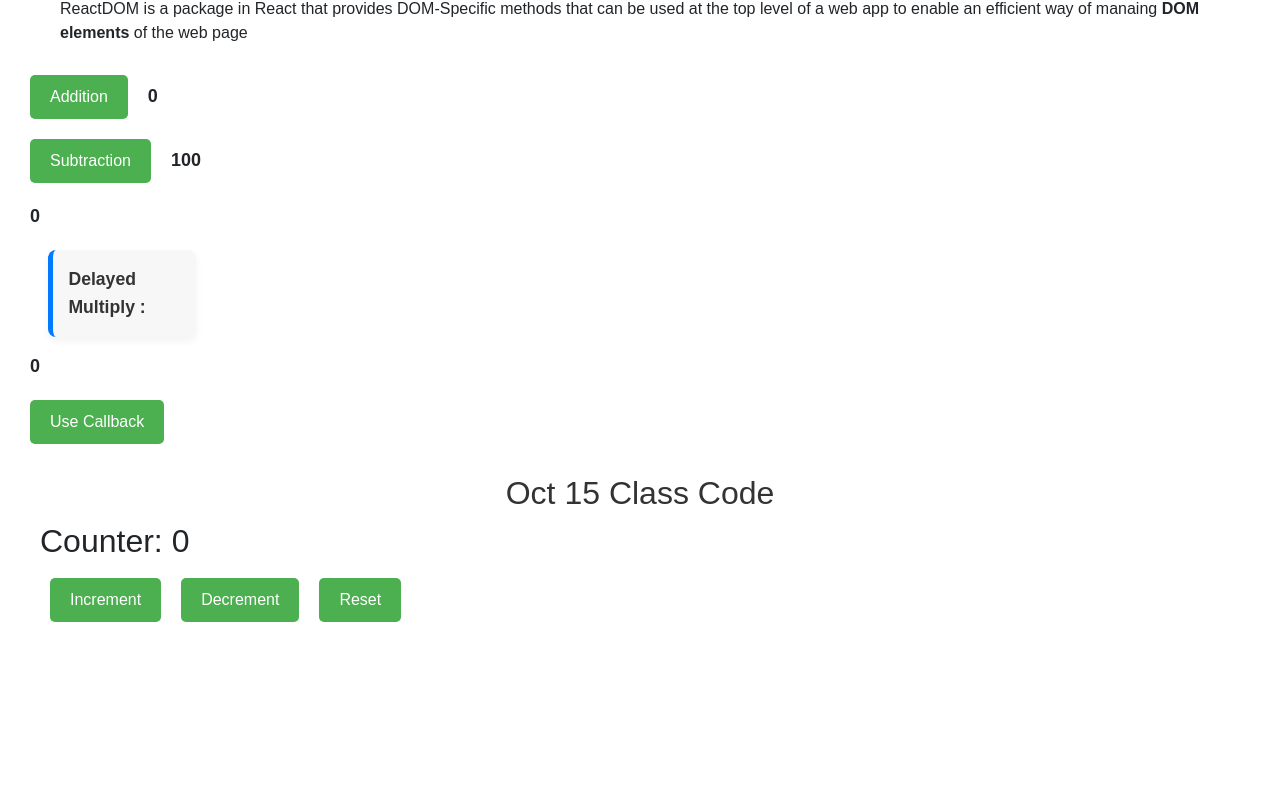
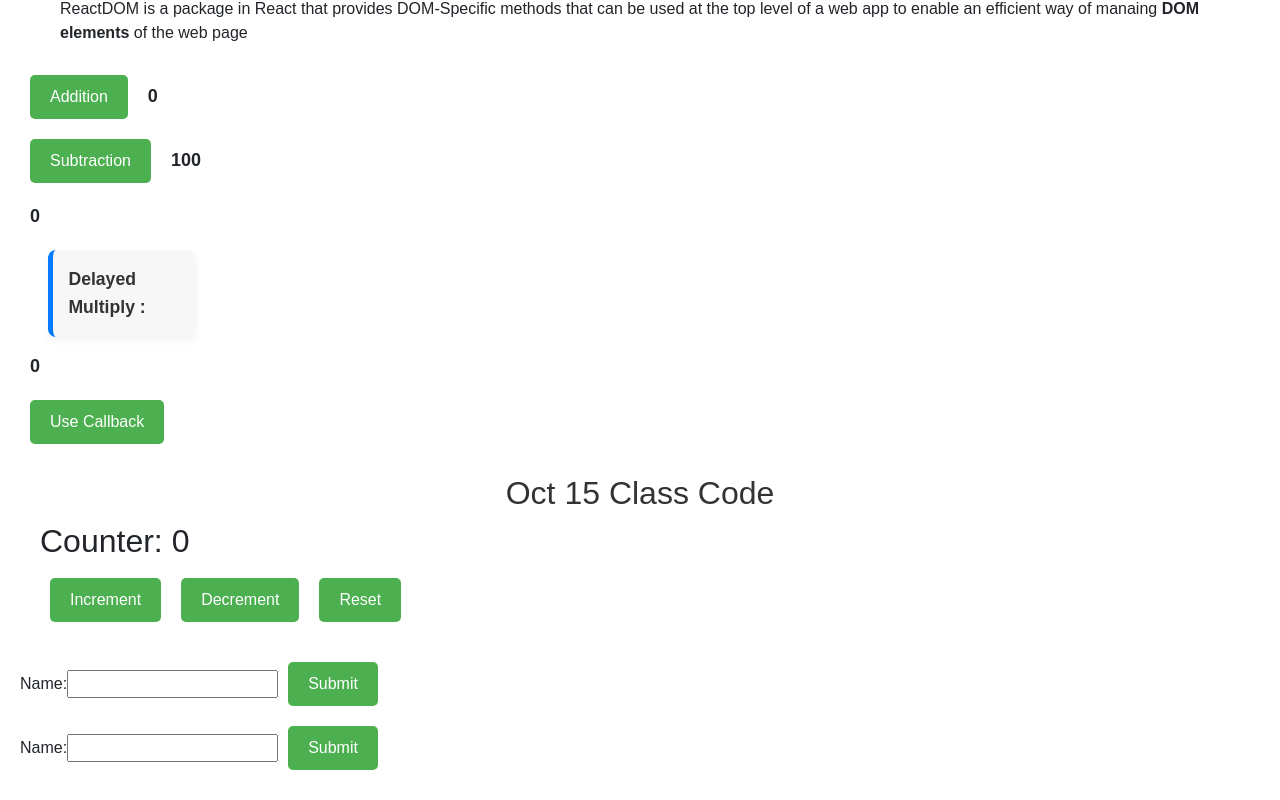
Before and after one commit to PriyanshK09/K22JA-ReactJS, a React (Create React App) app in the folder first/: page / in a window 1280 px wide. Shown: the part 1777-2577 px from the top of the page. Before the commit the page ends 2429 px from the top, so only its background shows below. Built offline with nearby package versions, Linux system fonts and the light colour scheme.

Commit message:
refactor: Add ControlledComponent and UncontrolledComponent for form handling

```diff
--- /dev/null
+++ b/first/src/components/ControlledComponent.jsx
@@ -0,0 +1,30 @@
+import React, { useState } from "react";
+
+function ControlledComponent() {
+    const [inputValue, setInputValue] = useState("");
+
+    const handleChange = (event) => {
+        setInputValue(event.target.value);
+    };
+
+    const handleSubmit = (event) => {
+        event.preventDefault();
+        alert(`Submitted value: ${inputValue}`);
+    };
+
+    const a=()=>{
+        alert("Form Succesfully Submitted");
+    }
+
+    return (
+        <form onSubmit={handleSubmit}>
+            <label>
+                Name:
+                <input type="text" value={inputValue} onChange={handleChange} />
+            </label>
+            <button type="submit" onClick={a}>Submit</button>
+        </form>
+    );
+}
+
+export default ControlledComponent;
--- /dev/null
+++ b/first/src/components/UncontrolledComponent.jsx
@@ -0,0 +1,26 @@
+import React, { useRef } from "react";
+
+function UncontrolledComponent() {
+    const inputRef = useRef(null);
+
+    const handleSubmit = (event) => {
+        event.preventDefault();
+        alert(`Submitted value: ${inputRef.current.value}`);
+    };
+
+    const a = () => {
+        alert("Form Succesfully Submitted");
+    };
+
+    return (
+        <form onSubmit={handleSubmit}>
+            <label>
+                Name:
+                <input type="text" ref={inputRef} />
+            </label>
+            <button type="submit" onClick={a}>Submit</button>
+        </form>
+    );
+}
+
+export default UncontrolledComponent;
--- a/first/src/index.js
+++ b/first/src/index.js
@@ -8,6 +8,8 @@
 import ClassAct from './ClassAct';
 import Usememo from './components/Usememo';
 import CounterComponent from './components/CounterComponent';
+import ControlledComponent from './components/ControlledComponent';
+import UncontrolledComponent from './components/UncontrolledComponent';
 import './index.css';
 
 // ReactDOM.render(<div>
@@ -46,6 +48,8 @@
     <ClassAct />
     <Usememo />
     <CounterComponent />
+    <ControlledComponent />
+    <UncontrolledComponent />
   </>,
   document.getElementById('root')
 );
```
Also changed, not shown: 1 other file (tests, documents, lock files or other folders).
